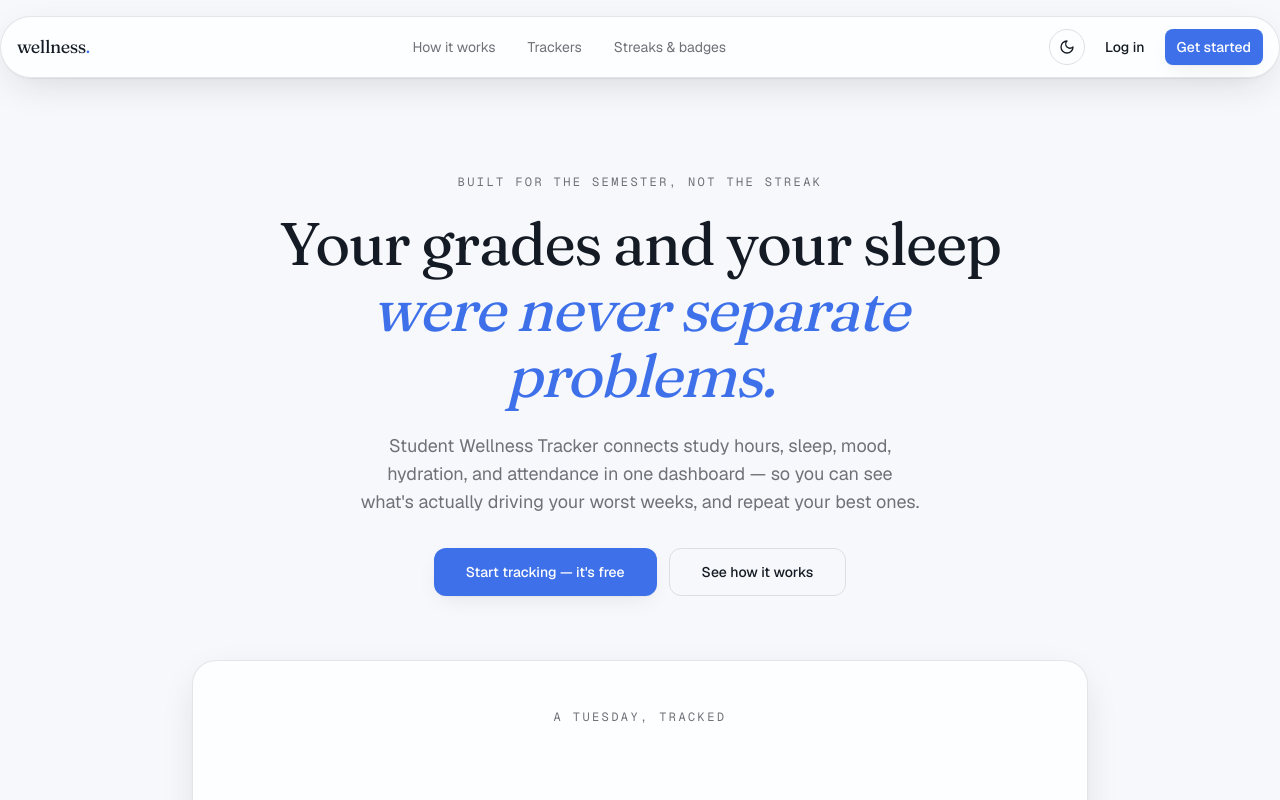
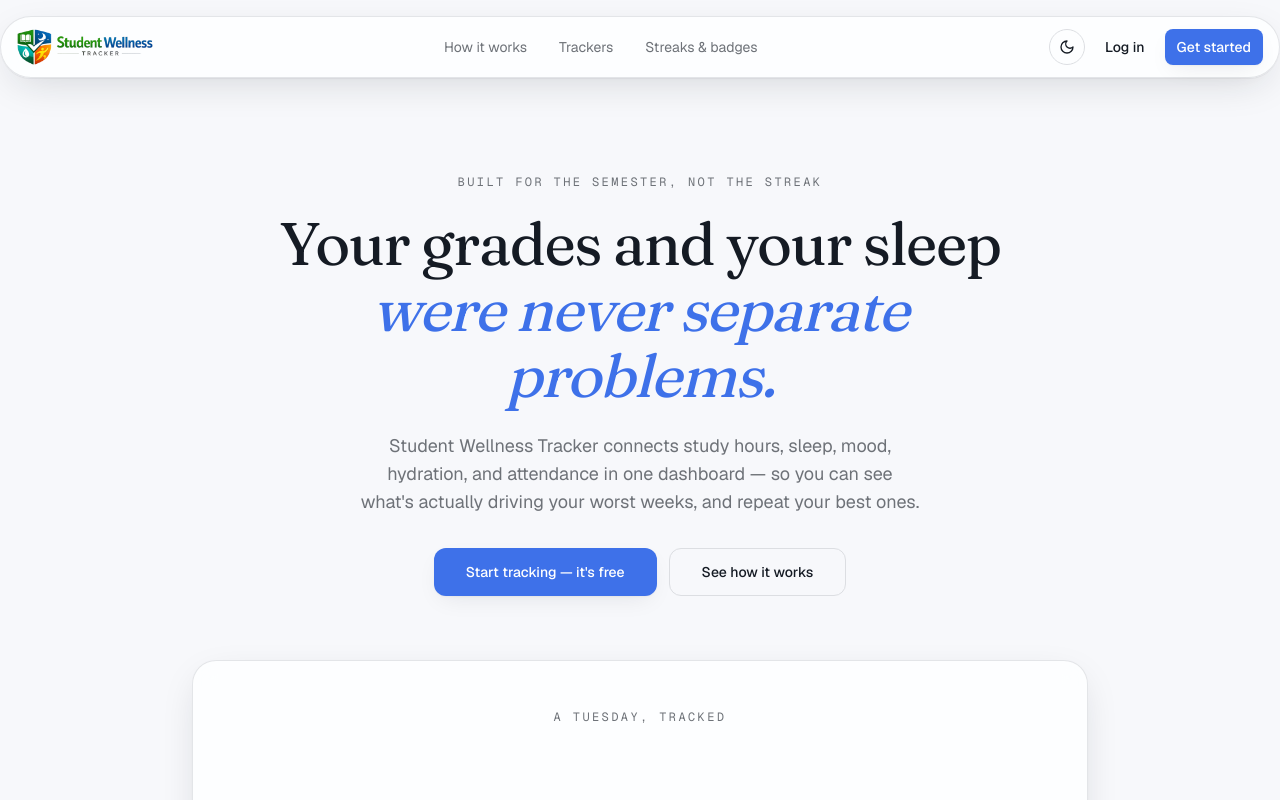
Before and after one commit to Emma-Kwame/student-wellness-tracker, a Next.js app in the folder student-wellness-tracker/: page / in a window 1280 px wide. Shown: the top 800 px of the page. Built offline with nearby package versions, Linux system fonts and the light colour scheme.

Commit message:
student wellness tracker

```diff
--- a/student-wellness-tracker/app/dashboard/attendance/page.tsx
+++ b/student-wellness-tracker/app/dashboard/attendance/page.tsx
@@ -1,5 +1,4 @@
-import { headers } from "next/headers";
-import { auth } from "@/lib/auth";
+import { getSession } from "@/lib/auth-utils";
 import { prisma } from "@/lib/prisma";
 import { Card, CardHeader, CardTitle, CardDescription, CardContent } from "@/components/ui/card";
 import { AttendanceForm } from "@/components/trackers/attendance-form";
@@ -7,7 +6,7 @@ import { CourseForm } from "@/components/trackers/course-form";
 import { AttendanceSummary } from "@/components/trackers/attendance-summary";
 
 export default async function AttendancePage() {
-  const session = await auth.api.getSession({ headers: await headers() });
+  const session = await getSession();
   const userId = session!.user.id;
 
   const [profile, courses] = await Promise.all([
--- a/student-wellness-tracker/app/dashboard/exercise/page.tsx
+++ b/student-wellness-tracker/app/dashboard/exercise/page.tsx
@@ -1,12 +1,11 @@
-import { headers } from "next/headers";
-import { auth } from "@/lib/auth";
+import { getSession } from "@/lib/auth-utils";
 import { prisma } from "@/lib/prisma";
 import { Card, CardHeader, CardTitle, CardContent } from "@/components/ui/card";
 import { ExerciseLogForm } from "@/components/trackers/exercise-log-form";
 import { ExerciseHistoryList } from "@/components/trackers/exercise-history-list";
 
 export default async function ExercisePage() {
-  const session = await auth.api.getSession({ headers: await headers() });
+  const session = await getSession();
   const entries = await prisma.exerciseLog.findMany({
     where: { userId: session!.user.id, deletedAt: null },
     orderBy: { loggedAt: "desc" },
--- a/student-wellness-tracker/app/dashboard/goals/page.tsx
+++ b/student-wellness-tracker/app/dashboard/goals/page.tsx
@@ -1,5 +1,4 @@
-import { headers } from "next/headers";
-import { auth } from "@/lib/auth";
+import { getSession } from "@/lib/auth-utils";
 import { prisma } from "@/lib/prisma";
 import { getTodayStats } from "@/lib/today-stats";
 import { computeGoalProgress } from "@/lib/wellness";
@@ -8,7 +7,7 @@ import { GoalForm } from "@/components/trackers/goal-form";
 import { GoalList } from "@/components/trackers/goal-list";
 
 export default async function GoalsPage() {
-  const session = await auth.api.getSession({ headers: await headers() });
+  const session = await getSession();
   const userId = session!.user.id;
 
   const [goals, todayStats] = await Promise.all([
--- a/student-wellness-tracker/app/dashboard/mood/page.tsx
+++ b/student-wellness-tracker/app/dashboard/mood/page.tsx
@@ -1,12 +1,11 @@
-import { headers } from "next/headers";
-import { auth } from "@/lib/auth";
+import { getSession } from "@/lib/auth-utils";
 import { prisma } from "@/lib/prisma";
 import { Card, CardHeader, CardTitle, CardContent } from "@/components/ui/card";
 import { MoodLogForm } from "@/components/trackers/mood-log-form";
 import { MoodHistoryList } from "@/components/trackers/mood-history-list";
 
 export default async function MoodPage() {
-  const session = await auth.api.getSession({ headers: await headers() });
+  const session = await getSession();
   const entries = await prisma.moodEntry.findMany({
     where: { userId: session!.user.id, deletedAt: null },
     orderBy: { loggedAt: "desc" },
--- a/student-wellness-tracker/app/dashboard/sleep/page.tsx
+++ b/student-wellness-tracker/app/dashboard/sleep/page.tsx
@@ -1,12 +1,11 @@
-import { headers } from "next/headers";
-import { auth } from "@/lib/auth";
+import { getSession } from "@/lib/auth-utils";
 import { prisma } from "@/lib/prisma";
 import { Card, CardHeader, CardTitle, CardContent } from "@/components/ui/card";
 import { SleepLogForm } from "@/components/trackers/sleep-log-form";
 import { SleepHistoryList } from "@/components/trackers/sleep-history-list";
 
 export default async function SleepPage() {
-  const session = await auth.api.getSession({ headers: await headers() });
+  const session = await getSession();
   const entries = await prisma.sleepLog.findMany({
     where: { userId: session!.user.id, deletedAt: null },
     orderBy: { bedtime: "desc" },
--- a/student-wellness-tracker/app/dashboard/study/page.tsx
+++ b/student-wellness-tracker/app/dashboard/study/page.tsx
@@ -1,5 +1,4 @@
-import { headers } from "next/headers";
-import { auth } from "@/lib/auth";
+import { getSession } from "@/lib/auth-utils";
 import { prisma } from "@/lib/prisma";
 import { Card, CardHeader, CardTitle, CardDescription, CardContent } from "@/components/ui/card";
 import { StudySessionForm } from "@/components/trackers/study-session-form";
@@ -7,7 +6,7 @@ import { CourseForm } from "@/components/trackers/course-form";
 import { StudyHistoryList } from "@/components/trackers/study-history-list";
 
 export default async function StudyPage() {
-  const session = await auth.api.getSession({ headers: await headers() });
+  const session = await getSession();
   const userId = session!.user.id;
 
   const [courses, entries] = await Promise.all([
--- a/student-wellness-tracker/app/dashboard/water/page.tsx
+++ b/student-wellness-tracker/app/dashboard/water/page.tsx
@@ -6,7 +6,7 @@ import { WaterLogForm } from "@/components/trackers/water-log-form";
 import { WaterHistoryList } from "@/components/trackers/water-history-list";
 
 export default async function WaterPage() {
-  const session = await auth.api.getSession({ headers: await headers() });
+  const session = await getSession();
   const entries = await prisma.waterLog.findMany({
     where: { userId: session!.user.id, loggedAt: { gte: startOfDay(), lte: endOfDay() } },
     orderBy: { loggedAt: "desc" },
--- a/student-wellness-tracker/components/dashboard/dashboard-header.tsx
+++ b/student-wellness-tracker/components/dashboard/dashboard-header.tsx
@@ -1,3 +1,4 @@
+import Image from "next/image";
 import { ThemeToggle } from "@/components/theme/theme-toggle";
 import { SignOutButton } from "@/components/dashboard/sign-out-button";
 
@@ -18,9 +19,7 @@ export function DashboardHeader({ user }: { user: HeaderUser }) {
   return (
     <header className="border-b border-line bg-card/70 backdrop-blur-md">
       <div className="container flex h-16 items-center justify-between">
-        <p className="font-display text-lg tracking-tight">
-          wellness<span className="text-focus">.</span>
-        </p>
+        <Image src="/logo.png" alt="Student Wellness Tracker" width={904} height={240} className="h-8 w-auto" priority />
         <div className="flex items-center gap-4">
           <ThemeToggle />
           <div className="flex items-center gap-3">
--- a/student-wellness-tracker/components/landing/navbar.tsx
+++ b/student-wellness-tracker/components/landing/navbar.tsx
@@ -1,3 +1,4 @@
+import Image from "next/image";
 import Link from "next/link";
 import { buttonVariants } from "@/components/ui/button";
 import { ThemeToggle } from "@/components/theme/theme-toggle";
@@ -7,8 +8,8 @@ export function Navbar() {
     <header className="sticky top-0 z-50 w-full">
       <div className="container mt-4">
         <nav className="glass flex items-center justify-between rounded-2xl px-4 py-3">
-          <Link href="/" className="font-display text-lg tracking-tight">
-            wellness<span className="text-focus">.</span>
+          <Link href="/" className="flex items-center">
+            <Image src="/logo.png" alt="Student Wellness Tracker" width={904} height={240} className="h-9 w-auto" priority />
           </Link>
           <div className="hidden items-center gap-8 md:flex">
             <Link href="#rhythm" className="text-sm text-muted transition-colors hover:text-ink">
```
Also changed, not shown: student-wellness-tracker/app/icon.png (added), student-wellness-tracker/public/logo.png (added).
